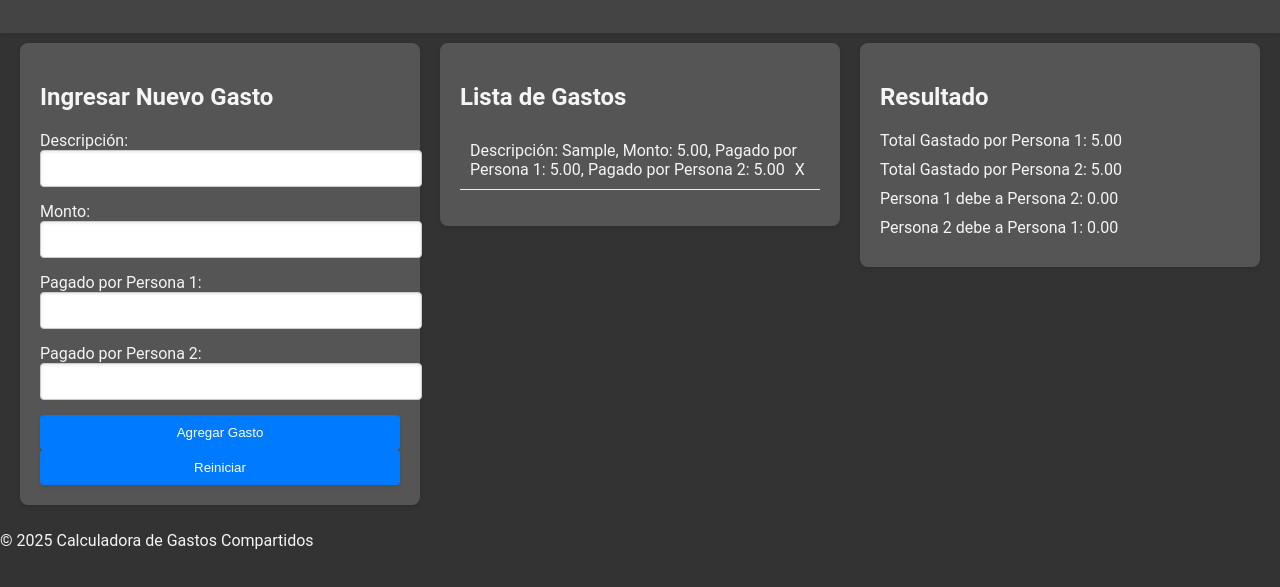
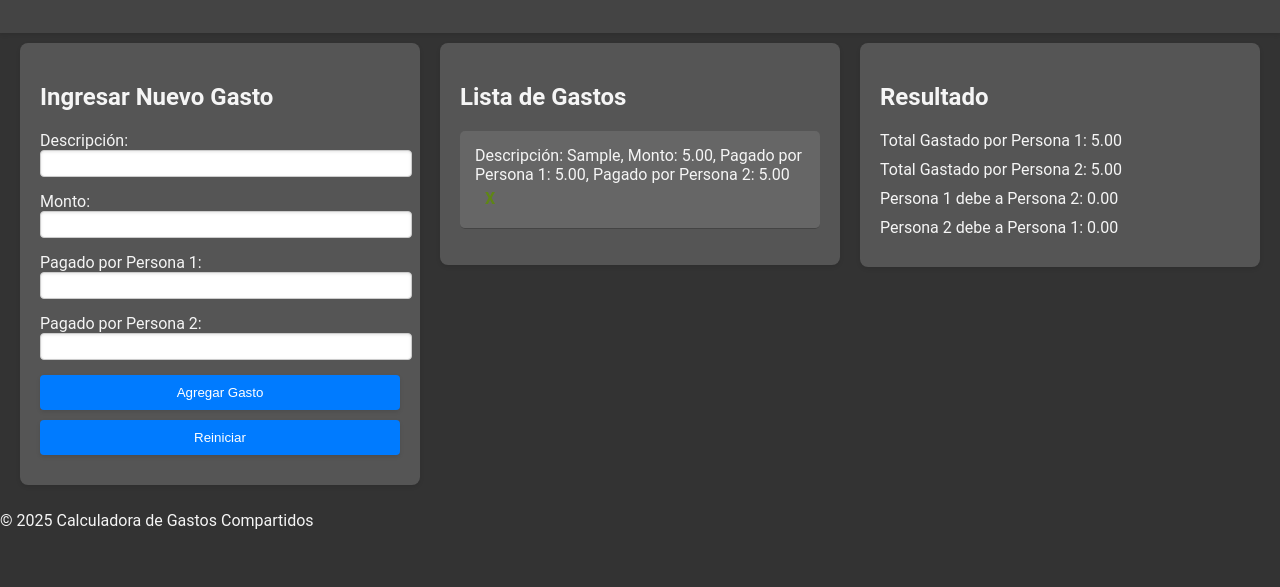
Before and after one commit to joaquin385/Gastos-Compartidos, a plain HTML site: page index.html in a window 1280 px wide. Both pictures are taken after typing "Sample", "5", "5", "5" into the empty fields and a click on the button "Reiniciar". Shown: the part 123-710 px from the top of the page. Drawn offline with Linux system fonts and the light colour scheme.

Commit message:
2da aproximacion de estilo

```diff
--- a/script.js
+++ b/script.js
@@ -31,7 +31,9 @@ document.addEventListener('DOMContentLoaded', function() {
 
         // Crear un nuevo elemento de lista para el gasto
         const nuevoGasto = document.createElement('li');
+        nuevoGasto.classList.add('gasto-item');
         nuevoGasto.textContent = `Descripción: ${descripcion}, Monto: ${monto.toFixed(2)}, Pagado por Persona 1: ${pagoPersona1.toFixed(2)}, Pagado por Persona 2: ${pagoPersona2.toFixed(2)}`;
+
 
         // Crear un span para el botón de eliminación
         const botonEliminar = document.createElement('span');
@@ -93,6 +95,7 @@ document.addEventListener('DOMContentLoaded', function() {
 
         // Eliminar el gasto de la lista
         listaGastos.removeChild(gastoElement);
+        guardarDatos();
     }
 
     // Función para calcular y actualizar las deudas
@@ -135,6 +138,7 @@ function cargarDatos() {
         gastos.forEach(gasto => {
             const nuevoGasto = document.createElement('li');
             nuevoGasto.textContent = gasto;
+            nuevoGasto.classList.add('gasto-item');
 
             // Agregar el nuevo elemento a la lista de gastos
             listaGastos.appendChild(nuevoGasto);
--- a/style.css
+++ b/style.css
@@ -41,7 +41,7 @@ form div {
 input[type="text"],
 input[type="number"] {
     width: 100%;
-    padding: 10px;
+    padding: 5px;
     border: 1px solid #ccc;
     border-radius: 4px;
     box-shadow: inset 0 1px 3px rgba(0, 0, 0, 0.1);
@@ -56,6 +56,7 @@ button {
     cursor: pointer;
     box-shadow: 0 2px 4px rgba(0, 0, 0, 0.1);
     transition: background-color 0.3s ease;
+    margin-bottom: 10px;
 }
 
 button:hover {
@@ -67,9 +68,31 @@ ul {
     padding: 0;
 }
 
-li {
-    padding: 10px;
-    border-bottom: 1px solid #eee;
+.gasto-item {
+    padding: 15px;
+    border-bottom: 1px solid #444;
+    display: flex;
+    flex-direction: column;
+    background-color: #666;
+    border-radius: 5px;
+    margin-bottom: 10px;
+}
+
+.gasto-item span {
+    display: block;
+    margin: 5px 0;
+    font-weight: normal;
+    color: #fff;
+}
+
+.gasto-item span:first-child {
+    font-weight: bold;
+    color: #5f8615;
+}
+
+.gasto-item span:not(:first-child) {
+    font-size: 0.9em;
+    color: #ccc;
 }
 
 #calculo-final p {
```
Also changed, not shown: index.html (+1 -0 lines).
